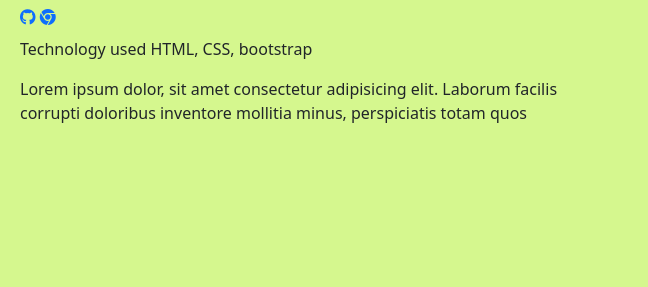
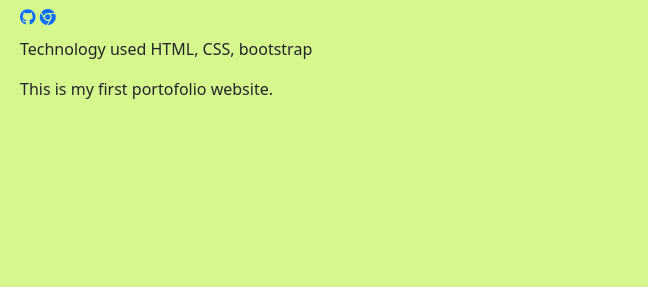
Before and after one commit to yamd2/My-Portfolio-Website, a plain HTML site: page index.html in a window 1280 px wide. Shown: the part 2025-2312 px from the top of the page, 632-1280 px from the left. Drawn offline with nearby package versions, Linux system fonts and the light colour scheme.

Commit message:
some details are updated.

```diff
--- a/index.html
+++ b/index.html
@@ -92,7 +92,7 @@
               <p>
                 I love coding and solving problems with code. I will solve the
                 problem that can make impacts on large number of people. It’s my
-                hobby and i really enjoy coding.
+                hobby and i really enjoy coding. I am learing HTML, CSS, JavaScript at the moment,
               </p>
 
               <div class="btn btn-danger">Download Resume</div>
@@ -189,10 +189,7 @@
               </div>
               <p class="mt-2">Technology used HTML, CSS, bootstrap</p>
 
-              <p>Lorem ipsum dolor, sit amet consectetur adipisicing elit.
-                Laborum facilis corrupti doloribus inventore mollitia minus,
-                 perspiciatis totam quos
-
+              <p>This is my first portofolio website.
               </p>
             </div>
             </div>
```
Also changed, not shown: 2 other files.
